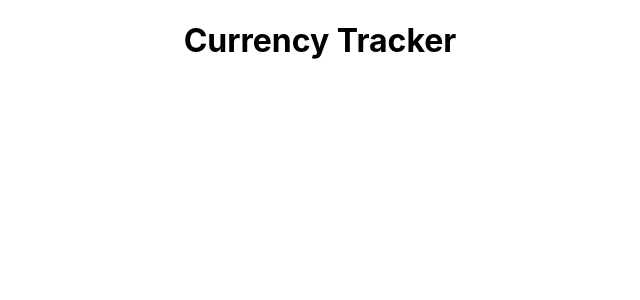
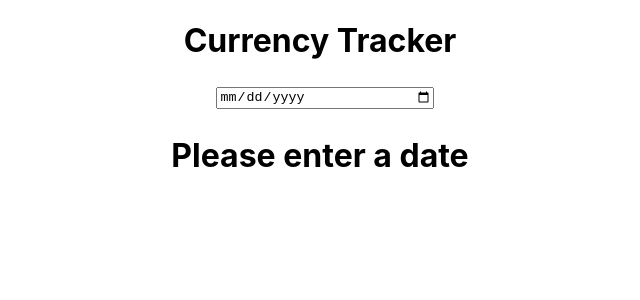
Before and after one commit to blackjf85/currency-tracker, a React (Create React App) app: page / in a window 1280 px wide. Shown: the top 300 px of the page, without its empty margins (320-960 px from the left). Built offline with nearby package versions, Linux system fonts and the light colour scheme.

Commit message:
Added date picker, improved form component and added basic styling to form component.

```diff
--- a/src/App.js
+++ b/src/App.js
@@ -1,30 +1,15 @@
 import './App.css';
 
-import React, { useState } from 'react'
+import React from 'react'
 import Header from './components/Header'
 import Form from './components/Form'
 
 function App() {
 
-  const [form, setForm] = useState({
-    username: ''
-  })
-
-  const submitHandler = (e) => {
-    e.preventDefault();
-  }
-
-  const changeHandler = (e) => {
-    setForm({
-      ...form,
-      [e.target.name]: e.target.value
-    })
-  }
-
   return (
     <div className="App">
       <Header />
-      <Form onSubmit={submitHandler} onChange={changeHandler} form={form} />
+      <Form />
     </div>
   );
 }
--- /dev/null
+++ b/src/components/Form.css
@@ -0,0 +1,10 @@
+div {
+    display: flex;
+    justify-content: center;
+    align-items: center;
+}
+
+input {
+    width: 213px;
+    margin: 2.5%;
+}
--- a/src/components/Form.js
+++ b/src/components/Form.js
@@ -1,11 +1,22 @@
-import React from 'react'
+import './Form.css';
 
-const Form = ({ onChange, onSubmit}) => {
+import React, { useState } from 'react';
+
+const Form = () => {
+
+    const [date, setDate] = useState('')
+
+    const onChange = (e) => {
+      setDate(e.target.value);
+      console.log(e.target.value)
+    }
+
     return (
         <div>
-            <form onSubmit={onSubmit}>
-
+            <form>
+                <input id="date" type="date" onChange={onChange} value={date.value} />
             </form>
+            { date ? <h1>{date}</h1> : <h1>Please enter a date</h1>}
         </div>
     )
 }
```
Also changed, not shown: 1 other file (tests, documents, lock files or other folders).
